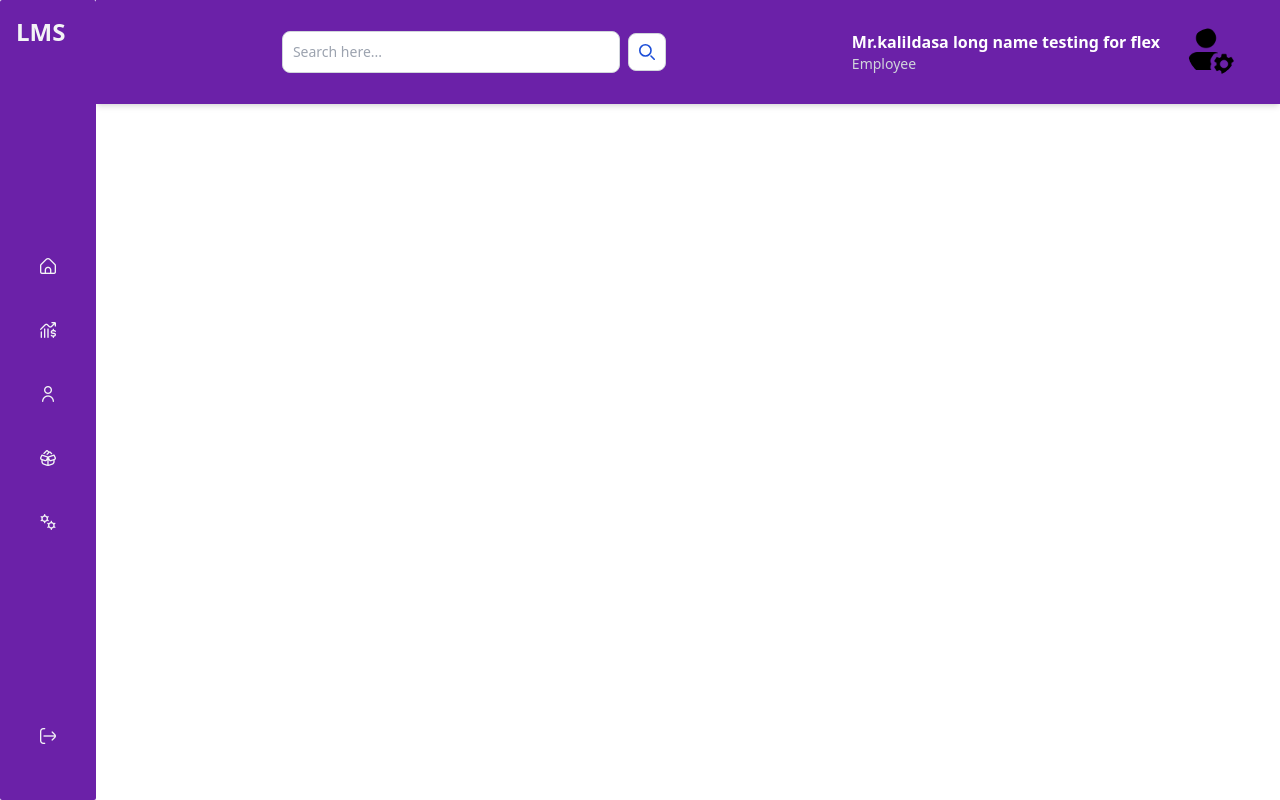
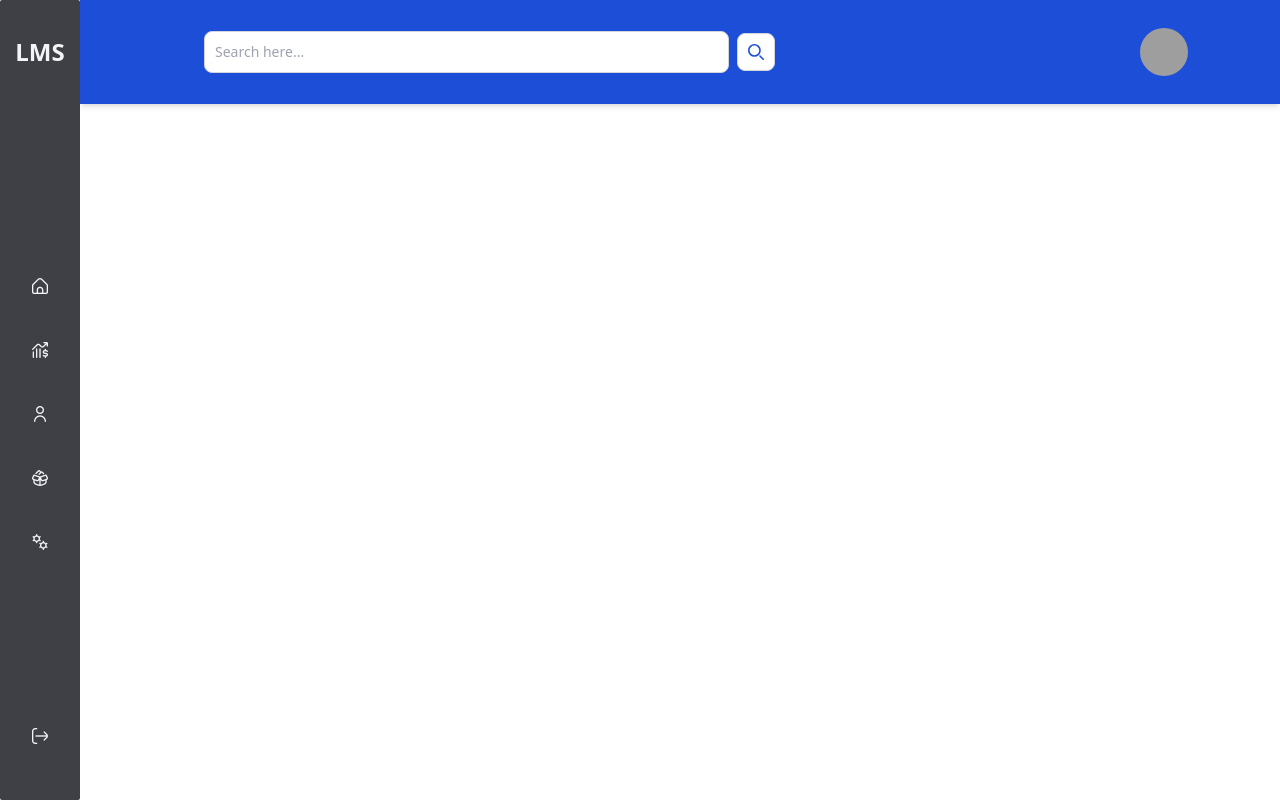
Before and after one commit to INTEL-ONBOARD/webApp_LMS, a Java web app: page /webApp_war/views/admin/dashboard.jsp in a window 1280 px wide. Run offline with Tomcat 11, a stand-in JSP engine, Linux system fonts and the light colour scheme; some libraries are stand-ins or nearby versions; grey boxes are pictures that could not be loaded.

Commit message:
Update: Sidebar and Header was revamped

```diff
--- a/src/main/webapp/views/admin/dashboard.jsp
+++ b/src/main/webapp/views/admin/dashboard.jsp
@@ -7,12 +7,13 @@
     <link href="https://cdn.jsdelivr.net/npm/tailwindcss@2.2.19/dist/tailwind.min.css" rel="stylesheet">
     <script src="https://cdn.tailwindcss.com"></script>
     <script src="https://cdn.jsdelivr.net/npm/flowbite@2.5.1/dist/flowbite.min.js"></script>
+    <link rel='stylesheet' href='https://cdn-uicons.flaticon.com/2.5.1/uicons-regular-rounded/css/uicons-regular-rounded.css'>
     <style>
         .h-full { height: 100%; }
         .bg-colour-purple { background-color: white; }
     </style>
 
-    <link rel='stylesheet' href='https://cdn-uicons.flaticon.com/2.5.1/uicons-regular-rounded/css/uicons-regular-rounded.css'>
+
 
 </head>
 <body class="bg-colour-purple font-sans leading-normal tracking-normal">
--- a/src/main/webapp/views/sections/header.jsp
+++ b/src/main/webapp/views/sections/header.jsp
@@ -1,4 +1,5 @@
-<header class="flex items-center justify-between bg-purple-800 shadow-md p-7">
+<!--header starts here-->
+        <header class="flex items-center justify-between bg-blue-700 shadow-md p-7">
             <div class="flex items-center lg:hidden mx-3">
                 <button id="hamburger-btn" class="text-white focus:outline-none">
                     <svg xmlns="http://www.w3.org/2000/svg" class="h-7 w-7" fill="none" viewBox="0 0 24 24" stroke="currentColor">
@@ -7,10 +8,10 @@
                 </button>
             </div>
 
-            <form class="flex items-center max-w-sm mx-auto w-full lg:w-2/3">
+            <form class="flex items-center lg:w-2/3 lg:px-24 md:w-2/3 md:px-24">
                 <label for="simple-search" class="sr-only">Search</label>
-                <div class="relative w-full">
-                    <!-- I have Removed the icon container here -->
+                <div class="relative w-full ">
+                    <!-- Removed the icon container here -->
                     <input type="text" id="simple-search" class="bg-white border border-gray-300 text-gray-900 text-sm rounded-lg focus:ring-blue-500 focus:border-blue-500 block w-full p-2.5" placeholder="Search here..." required />
                 </div>
                 <button type="submit" class="p-2.5 ms-2 text-sm font-medium text-blue-700 bg-white rounded-lg border border-gray-300 hover:bg-gray-100 focus:ring-4 focus:outline-none focus:ring-blue-300">
@@ -21,11 +22,49 @@
                 </button>
             </form>
 
-        <div class="flex items-center mr-4 ml-2">
-            <div class="hidden lg:flex flex-col mr-2 px-5">
-                <span class="text-white font-semibold">Mr.kalildasa long name testing for flex</span>
-                <span class="text-gray-300 text-sm">Employee</span>
+                    <img data-popover-target="popover-user-profile" src="https://www.shutterstock.com/image-vector/vector-flat-illustration-grayscale-avatar-600nw-2264922221.jpg" alt="profile" class="rounded-full h-12 w-12 mr-16">
+                    <!--
+                    <img data-popover-target="popover-user-profile" src="${pageContext.request.contextPath}/Resources/profile.png" alt="profile" class="rounded-full h-12 w-12 mr-16">
+                    <i class="fi fi-rr-user border border-gray-400 bg-white rounded-full h-12 w-12" data-popover-target="popover-user-profile"></i>
+                    -->
+
+
+
+        <div data-popover id="popover-user-profile" role="tooltip" class="absolute z-10 invisible inline-block w-64 text-sm text-gray-500 transition-opacity duration-300 bg-white border border-gray-200 rounded-lg shadow-sm opacity-0 dark:text-gray-400 dark:bg-gray-800 dark:border-gray-600">
+            <div class="p-3">
+                <div class="flex items-center justify-between mb-4">
+                    <a href="#">
+                        <img class="w-10 h-10 rounded-full" src="https://www.shutterstock.com/image-vector/vector-flat-illustration-grayscale-avatar-600nw-2264922221.jpg" alt="profile-pic-inner">
+                    </a>
+                    <div>
+                        <button type="button" class="text-white bg-blue-700 hover:bg-blue-800 focus:ring-4 focus:ring-blue-300 font-medium rounded-lg text-xs px-3 py-1.5 dark:bg-blue-600 dark:hover:bg-blue-700 focus:outline-none dark:focus:ring-blue-800">View Profile</button>
+                    </div>
+                </div>
+                <p class="text-base font-semibold leading-none text-gray-900 dark:text-white">
+                    <span class="text-white font-semibold">Mr.Kalildasa Gunarathna Samarasinhage</span>
+                </p>
+                <p class="mb-3 text-sm font-normal">
+                    <span class="text-gray-300 text-sm">Employee</span>
+                </p>
+                <p class="mb-4 text-sm">Open-source contributor. Building at LMS for Lorem ipsum, dolor sit amet consectetur !.</p>
+                <!--just in case if more contents/buttons were needed
+                <ul class="flex text-sm">
+                    <li class="me-2">
+                        <a href="#" class="hover:underline">
+                            <span class="font-semibold text-gray-900 dark:text-white">799</span>
+                            <span>Following</span>
+                        </a>
+                    </li>
+                    <li>
+                        <a href="#" class="hover:underline">
+                            <span class="font-semibold text-gray-900 dark:text-white">3,758</span>
+                            <span>Followers</span>
+                        </a>
+                    </li>
+                </ul>
+                -->
             </div>
-            <img src="${pageContext.request.contextPath}/Resources/profile.png" alt="profile" class="rounded-full h-12 w-12">
+            <div data-popper-arrow></div>
         </div>
+
         </header>
--- a/src/main/webapp/views/sections/sideBar.jsp
+++ b/src/main/webapp/views/sections/sideBar.jsp
@@ -1,16 +1,16 @@
-    <!--Sidebar starts here; this requires flowbite scripting cdn to perform tooltip functions so it was added in the header of dashboard.jsp-->
-    <div  id="sidebar" class="bg-purple-800 rounded-sm text-gray-100 w-20 lg:w-24 h-full flex flex-col justify-between lg:static absolute z-10 transform -translate-x-full lg:translate-x-0 transition-transform duration-300">
+<!--Sidebar starts here; this requires flowbite scripting cdn and flaticon cdn to perform tooltip functions so it was added in the header of dashboard.jsp-->
+    <div  id="sidebar" class="bg-zinc-700 rounded-sm text-gray-100 lg:w-20 h-full flex flex-col justify-between items-center lg:static absolute z-10 transform -translate-x-full lg:translate-x-0 transition-transform duration-300">
 
-        <div class="p-4">
+        <div class="p-4 py-9">
             <h1 class="text-2xl font-bold">LMS</h1>
         </div>
 
         <div>
             <nav class="flex flex-col justify-center mt-4">
-                <ul class="flex flex-col justify-center py-7 px-2 gap-3">
+                <ul class="flex flex-col justify-center py-7 px-2 gap-3 items-center">
 
-                    <li id="home-btn" class="py-2 px-4 hover:bg-gray-400 rounded-lg  translate-all hover:translate-x-2 duration-200" data-tooltip-target="tltp-home" data-tooltip-placement="right">
-                        <a href="#" class="flex items-center justify-center h-9" id="home-icon">
+                    <li id="home-btn" class="py-2 px-4 hover:bg-blue-700 rounded-lg translate-all active:bg-gray-700 hover:translate-x-2 duration-200" data-tooltip-target="tltp-home" data-tooltip-placement="right">
+                        <a href="#" class="flex items-center h-9 justify-center" id="home-icon">
                             <span class="">
                                 <i class="fi fi-rr-home"></i>
                             </span>
@@ -20,7 +20,7 @@
                             <div class="tooltip-arrow" data-popper-arrow></div>
                         </div>
                     </li>
-                    <li id="sales-btn" class="py-2 px-4 hover:bg-gray-400 rounded-lg translate-all hover:translate-x-2 duration-200" data-tooltip-target="tltp-sales" data-tooltip-placement="right" >
+                    <li id="sales-btn" class="py-2 px-4 hover:bg-blue-700 rounded-lg translate-all active:bg-gray-700 hover:translate-x-2 duration-200" data-tooltip-target="tltp-sales" data-tooltip-placement="right" >
                         <a href="#" class="flex items-center justify-center h-9" id="x-icon">
                             <span class="">
                                 <i class="fi fi-rr-growth-chart-invest"></i>
@@ -31,7 +31,7 @@
                             <div class="tooltip-arrow" data-popper-arrow></div>
                         </div>
                     </li>
-                    <li id="users-btn" class="py-2 px-4 hover:bg-gray-400 rounded-lg   translate-all hover:translate-x-2 duration-200" data-tooltip-target="tltp-users" data-tooltip-placement="right">
+                    <li id="users-btn" class="py-2 px-4 hover:bg-blue-700 rounded-lg   translate-all active:bg-gray-700 hover:translate-x-2 duration-200" data-tooltip-target="tltp-users" data-tooltip-placement="right">
                         <a href="#" class="flex items-center justify-center h-9" id="user-icon">
                             <span class="">
                                 <i class="fi fi-rr-user"></i>
@@ -42,7 +42,7 @@
                             <div class="tooltip-arrow" data-popper-arrow></div>
                         </div>
                     </li>
-                    <li id="products-btn" class="py-2 px-4 hover:bg-gray-400 rounded-lg  translate-all hover:translate-x-2 duration-200" data-tooltip-target="tltp-products" data-tooltip-placement="right">
+                    <li id="products-btn" class="py-2 px-4 hover:bg-blue-700 rounded-lg  translate-all active:bg-gray-700 hover:translate-x-2 duration-200" data-tooltip-target="tltp-products" data-tooltip-placement="right">
                         <a href="#" class="flex items-center justify-center h-9" id="stock-icon">
                             <span class="">
                                 <i class="fi fi-rr-box-open-full"></i>
@@ -53,7 +53,7 @@
                             <div class="tooltip-arrow" data-popper-arrow></div>
                         </div>
                     </li>
-                    <li id="settings-btn" class="py-2 px-4 hover:bg-gray-400 rounded-lg  translate-all hover:translate-x-2 duration-200" data-tooltip-target="tltp-settings" data-tooltip-placement="right">
+                    <li id="settings-btn" class="py-2 px-4 hover:bg-blue-700 rounded-lg  translate-all active:bg-gray-700 hover:translate-x-2 duration-200" data-tooltip-target="tltp-settings" data-tooltip-placement="right">
                         <a href="#" class="flex items-center justify-center h-9" id="settings-icon">
                             <span class="">
                             <i class="fi fi-rr-gears"></i>
@@ -67,7 +67,7 @@
                 </ul>
             </nav>
         </div>
-        <div id="exit-btn" class="flex justify-center py-2 px-4 hover:bg-gray-400 rounded-lg mb-9 mx-2  translate-all hover:translate-x-2 duration-200" data-tooltip-target="tltp-exit" data-tooltip-placement="right">
+        <div id="exit-btn" class="w-12 items-center flex justify-center py-2 px-4 hover:bg-amber-500 active:bg-orange-400 rounded-lg mb-9 mx-2  translate-all hover:translate-x-2 duration-200" data-tooltip-target="tltp-exit" data-tooltip-placement="right">
             <a href="#" class="flex items-center justify-center h-9" id="logout-icon">
                 <span class="h-9 flex items-center justify-center">
                     <i class="fi fi-rr-exit"></i>
```
